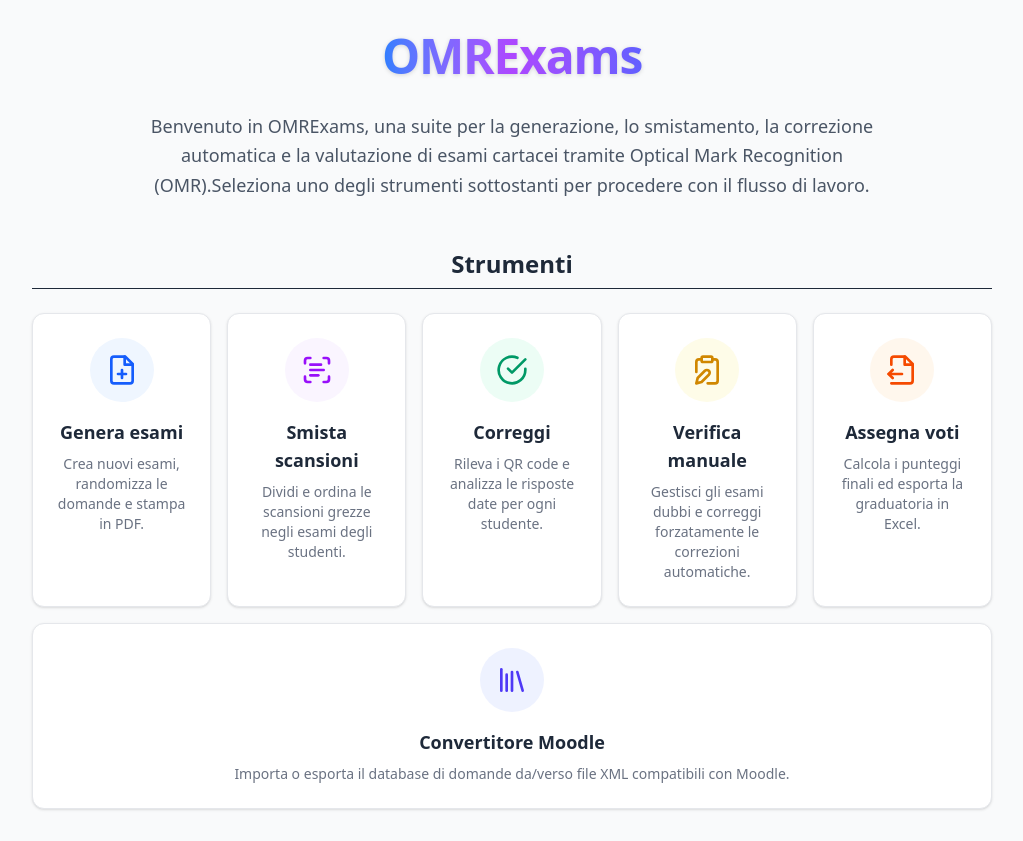
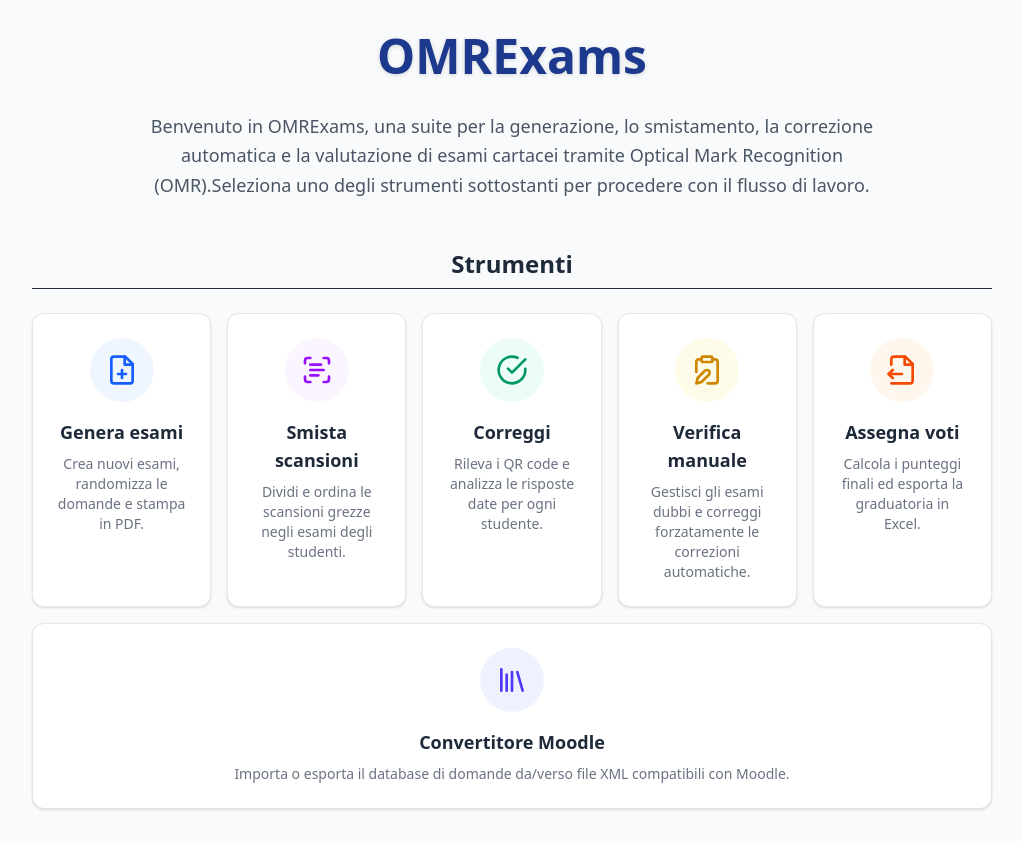
Before and after one commit to andrea-peruzza/OMR-Exams, a React (Vite) app in the folder frontend/: page /dashboard in a window 1280 px wide. Shown: the whole page, without its empty margins (128-1151 px from the left). Built offline with nearby package versions, Linux system fonts and the light colour scheme.

Commit message:
fix(frontend): Modificato titolo progetto

```diff
--- a/frontend/src/pages/Dashboard.jsx
+++ b/frontend/src/pages/Dashboard.jsx
@@ -6,7 +6,7 @@
   return (
     <div className="p-8 max-w-5xl mx-auto font-sans text-center">
       <div className="mb-6 inline-block">
-        <h1 className="text-5xl font-extrabold tracking-tight text-transparent bg-clip-text bg-gradient-to-r from-blue-500 via-purple-500 to-indigo-500 drop-shadow-sm pb-2">
+        <h1 className="text-5xl font-extrabold text-blue-900 drop-shadow-sm pb-2">
           OMRExams
         </h1>
       </div>
```
